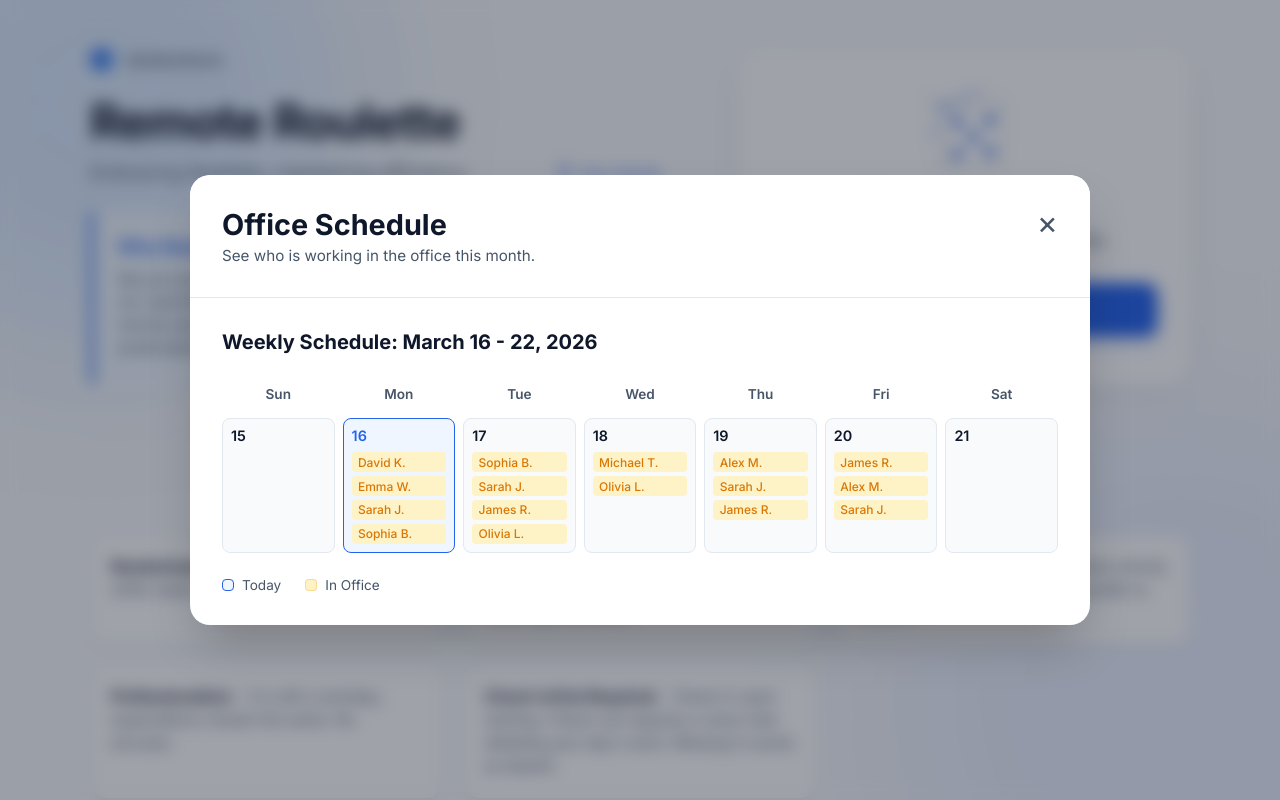
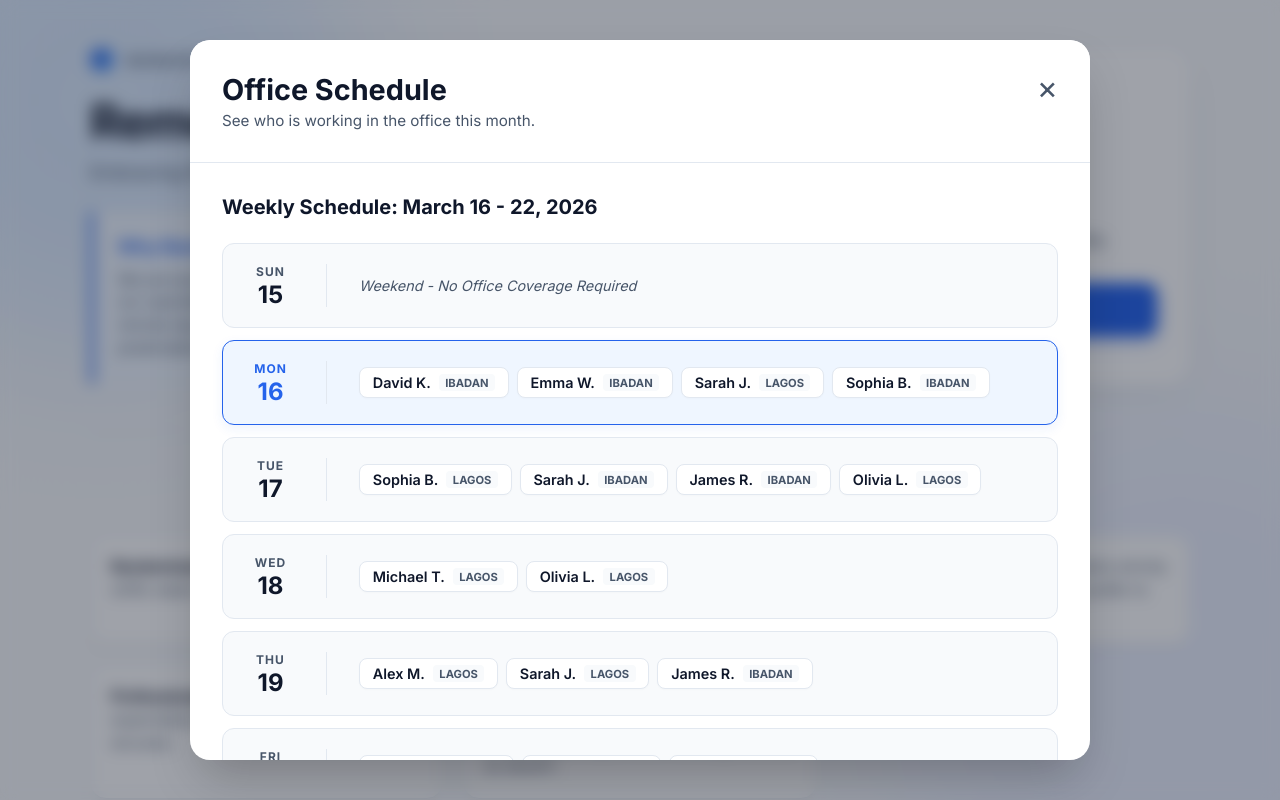
Before and after one commit to AmoleOluwaseun/remote-roulette, a website: page index.html in a window 1280 px wide. Both pictures are taken after a click on the button "View Calendar". Shown: the top 800 px of the page. Drawn offline with Linux system fonts and the light colour scheme.

Commit message:
schedule displaying properly

```diff
--- a/index.html
+++ b/index.html
@@ -182,16 +182,7 @@
                 </div>
 
                 <div class="calendar-grid">
-                    <!-- Days of week -->
-                    <div class="cal-day-header">Sun</div>
-                    <div class="cal-day-header">Mon</div>
-                    <div class="cal-day-header">Tue</div>
-                    <div class="cal-day-header">Wed</div>
-                    <div class="cal-day-header">Thu</div>
-                    <div class="cal-day-header">Fri</div>
-                    <div class="cal-day-header">Sat</div>
-
-                    <!-- Calendar days injected by JS -->
+                    <!-- Calendar days injected by JS as individual rows -->
                     <div id="calendar-days" class="cal-days-container"></div>
                 </div>
 
--- a/script.js
+++ b/script.js
@@ -215,41 +215,80 @@ document.addEventListener('DOMContentLoaded', () => {
         const monthYearEl = document.getElementById('calendar-month-year');
         if (monthYearEl) monthYearEl.innerText = "Weekly Schedule: March 16 - 22, 2026";
 
-        // Weekly view: March 16 (Mon) to March 22 (Sun)
-        // We will show 1 week: Sun 15th to Sat 21st to match our grid headers
-        const weekStart = 15;
+        const dayNames = ["Sunday", "Monday", "Tuesday", "Wednesday", "Thursday", "Friday", "Saturday"];
+        const weekStart = 15; // Sun 15th
         const todayDate = 16;
 
         for(let i = 0; i < 7; i++) {
-            const day = weekStart + i;
+            const dayNum = weekStart + i;
+            const dayName = dayNames[i];
+
             const cell = document.createElement('div');
-            cell.className = `cal-cell ${day === todayDate ? 'today' : ''}`;
+            cell.className = `cal-cell ${dayNum === todayDate ? 'today' : ''}`;
+
+            // Date Box (Left side)
+            const dateBox = document.createElement('div');
+            dateBox.className = 'cal-date-box';
+
+            const dayLabel = document.createElement('div');
+            dayLabel.className = 'cal-day-name';
+            dayLabel.innerText = dayName.substring(0, 3);
 
             const dateNum = document.createElement('div');
             dateNum.className = 'cal-date';
-            dateNum.innerText = day;
-            cell.appendChild(dateNum);
+            dateNum.innerText = dayNum;
 
-            // 0=Sun, 1=Mon, ..., 5=Fri, 6=Sat
-            const dayOfWeek = i;
+            dateBox.appendChild(dayLabel);
+            dateBox.appendChild(dateNum);
+            cell.appendChild(dateBox);
 
-            if(dayOfWeek !== 0 && dayOfWeek !== 6) {
-                const officeList = document.createElement('div');
-                officeList.className = 'office-list';
+            // Office List (Right side)
+            const officeList = document.createElement('div');
+            officeList.className = 'office-list';
 
-                const numWorkers = Math.floor(Math.random() * 3) + 2;
-                const workers = getRandomWorkers(numWorkers);
+            // 0=Sun, 6=Sat
+            if(i !== 0 && i !== 6) {
+                // Use actual staff members if available, otherwise fallback to random
+                let workersToDisplay = [];
+                if (staffMembers && staffMembers.length > 0) {
+                    // Randomly pick a few from actual staff
+                    const num = Math.min(staffMembers.length, Math.floor(Math.random() * 3) + 2);
+                    workersToDisplay = [...staffMembers].sort(() => 0.5 - Math.random()).slice(0, num);
+                } else {
+                    // Fallback to demo names
+                    const num = Math.floor(Math.random() * 3) + 2;
+                    workersToDisplay = getRandomWorkers(num).map(name => ({ email: name, location: Math.random() > 0.5 ? 'Lagos' : 'Ibadan' }));
+                }
 
-                workers.forEach(w => {
-                    const wSpan = document.createElement('span');
-                    wSpan.className = 'worker-name';
-                    wSpan.innerText = w;
-                    officeList.appendChild(wSpan);
+                workersToDisplay.forEach(staff => {
+                    const badge = document.createElement('div');
+                    badge.className = 'worker-badge';
+
+                    const nameSpan = document.createElement('span');
+                    nameSpan.className = 'worker-name';
+                    // Just show the part before @ for email or full name if it's already a name
+                    const displayName = staff.email.includes('@') ? staff.email.split('@')[0] : staff.email;
+                    nameSpan.innerText = displayName;
+
+                    const locSpan = document.createElement('span');
+                    locSpan.className = `worker-location ${staff.location.toLowerCase()}`;
+                    locSpan.innerText = staff.location;
+
+                    badge.appendChild(nameSpan);
+                    badge.appendChild(locSpan);
+                    officeList.appendChild(badge);
                 });
-
-                cell.appendChild(officeList);
+            } else {
+                const weekendMsg = document.createElement('span');
+                weekendMsg.className = 'weekend-msg';
+                weekendMsg.innerText = "Weekend - No Office Coverage Required";
+                weekendMsg.style.color = "var(--text-secondary)";
+                weekendMsg.style.fontSize = "0.9rem";
+                weekendMsg.style.fontStyle = "italic";
+                officeList.appendChild(weekendMsg);
             }
 
+            cell.appendChild(officeList);
             calendarDays.appendChild(cell);
         }
     }
--- a/staff.json
+++ b/staff.json
@@ -2,5 +2,9 @@
   {
     "email": "oluwaseunamole002@gmail.com",
     "location": "Ibadan"
+  },
+  {
+    "email": "oluwastomiwa@gmail.com",
+    "location": "Ibadan"
   }
 ]
--- a/style.css
+++ b/style.css
@@ -712,82 +712,97 @@ body {
 
 /* CSS Grid Calendar */
 .calendar-grid {
-    display: grid;
-    grid-template-columns: repeat(7, 1fr);
-    gap: 0.5rem;
-    margin-bottom: 1.5rem;
-}
-
-.cal-day-header {
-    text-align: center;
-    font-weight: 600;
-    color: var(--text-secondary);
-    font-size: 0.85rem;
-    padding: 0.5rem 0;
+    display: flex;
+    flex-direction: column;
+    gap: 1rem;
+    margin-bottom: 2rem;
 }
 
 .cal-days-container {
-    grid-column: 1 / -1;
-    display: grid;
-    grid-template-columns: repeat(7, 1fr);
-    gap: 0.5rem;
+    display: flex;
+    flex-direction: column;
+    gap: 0.75rem;
 }
 
 .cal-cell {
     background: var(--bg-page);
     border: 1px solid var(--border-color);
-    border-radius: 8px;
-    min-height: 100px;
-    padding: 0.5rem;
+    border-radius: 12px;
+    padding: 1.25rem 1.5rem;
     display: flex;
-    flex-direction: column;
+    align-items: center;
+    gap: 2rem;
     transition: all 0.2s;
-}
-
-.cal-cell:hover {
-    border-color: #bfdbfe;
-    box-shadow: 0 4px 6px -1px rgba(0,0,0,0.05);
-}
-
-.cal-cell.empty {
-    background: transparent;
-    border-color: transparent;
 }
 
 .cal-cell.today {
     border-color: var(--brand-blue);
     background: var(--brand-light);
+    box-shadow: 0 4px 12px rgba(37, 99, 235, 0.08);
+}
+
+.cal-date-box {
+    display: flex;
+    flex-direction: column;
+    align-items: center;
+    min-width: 80px;
+    padding-right: 2rem;
+    border-right: 1px solid var(--border-color);
+}
+
+.cal-day-name {
+    font-size: 0.75rem;
+    text-transform: uppercase;
+    font-weight: 700;
+    color: var(--text-secondary);
+    letter-spacing: 1px;
 }
 
 .cal-date {
-    font-weight: 600;
-    font-size: 0.9rem;
-    margin-bottom: 0.5rem;
+    font-size: 1.5rem;
+    font-weight: 800;
     color: var(--text-primary);
+    line-height: 1;
+    margin-top: 0.25rem;
 }
 
-.cal-cell.today .cal-date {
+.cal-cell.today .cal-date, .cal-cell.today .cal-day-name {
     color: var(--brand-blue);
 }
 
 /* Office workers list */
 .office-list {
     display: flex;
-    flex-direction: column;
-    gap: 0.25rem;
-    overflow-y: auto;
-    font-size: 0.75rem;
+    flex-wrap: wrap;
+    gap: 0.5rem;
+    flex-grow: 1;
+}
+
+.worker-badge {
+    background: white;
+    border: 1px solid var(--border-color);
+    padding: 0.4rem 0.8rem;
+    border-radius: 8px;
+    display: flex;
+    align-items: center;
+    gap: 0.5rem;
+    box-shadow: 0 1px 2px rgba(0,0,0,0.02);
 }
 
 .worker-name {
-    background: var(--office-bg);
-    color: var(--office-orange);
-    padding: 0.15rem 0.4rem;
+    font-size: 0.9rem;
+    font-weight: 600;
+    color: var(--text-primary);
+}
+
+.worker-location {
+    font-size: 0.7rem;
+    text-transform: uppercase;
+    font-weight: 700;
+    color: var(--text-secondary);
+    background: var(--bg-page);
+    padding: 0.1rem 0.4rem;
     border-radius: 4px;
-    white-space: nowrap;
-    overflow: hidden;
-    text-overflow: ellipsis;
-    font-weight: 500;
 }
 
 .calendar-legend {
```
